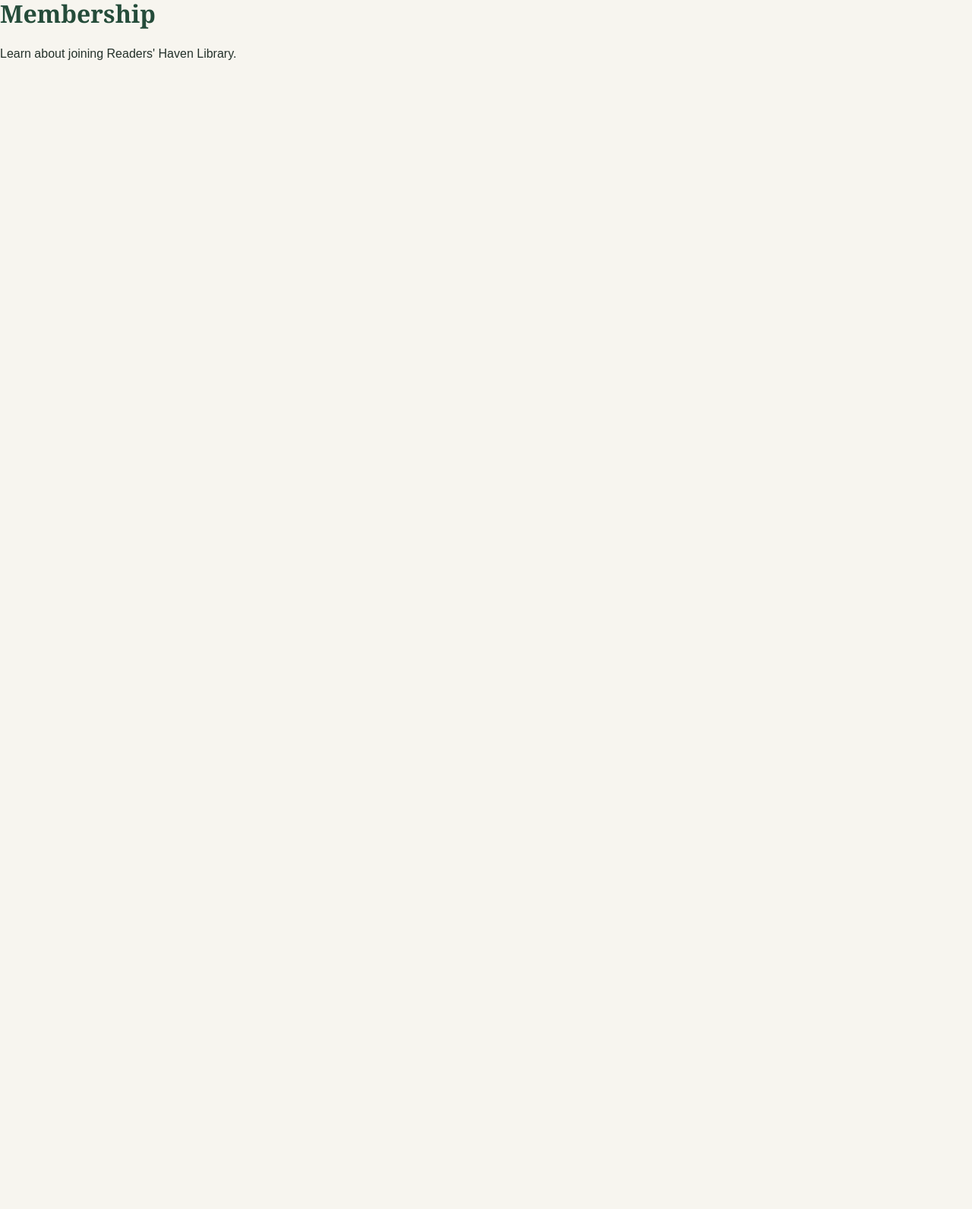
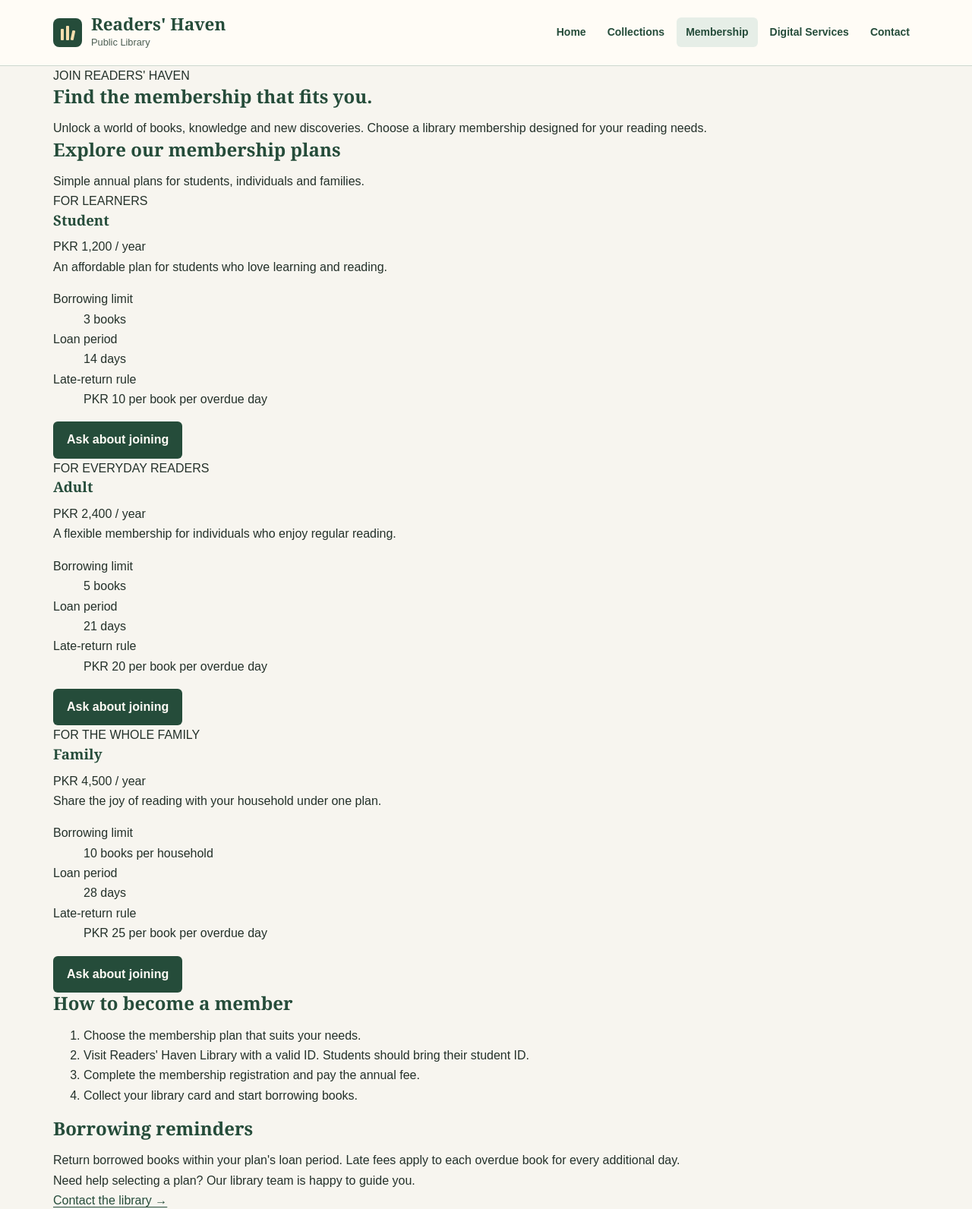
Before and after one commit to NoumanSyed70/readers-haven-library, a website: page src/membership.html in a window 1280 px wide. Shown: the top 1592 px of the page at 76% size. Before the commit the page ends 800 px from the top, so only its background shows below. Drawn offline with Linux system fonts and the light colour scheme.

Commit message:
Implement Membership page content

```diff
--- a/src/membership.html
+++ b/src/membership.html
@@ -1,13 +1,116 @@
+
 <!DOCTYPE html>
 <html lang="en">
 <head>
   <meta charset="UTF-8">
   <meta name="viewport" content="width=device-width, initial-scale=1.0">
-  <title>Membership | Readers' Haven Library</title>
+  <meta name="description" content="Compare Student, Adult and Family membership plans at Readers' Haven Public Library in Lahore.">
+  <title>Membership | Readers' Haven Public Library</title>
   <link rel="stylesheet" href="../styles/style.css">
 </head>
 <body>
-  <h1>Membership</h1>
-  <p>Learn about joining Readers' Haven Library.</p>
+  <a class="skip-link" href="#main-content">Skip to content</a>
+
+  <header class="site-header">
+    <div class="site-shell site-header-inner">
+      <a class="site-brand" href="./index.html">
+        <span class="site-brand-mark" aria-hidden="true"><i></i><i></i><i></i></span>
+        <span>
+          <strong class="site-brand-name">Readers' Haven</strong>
+          <span class="site-brand-label">Public Library</span>
+        </span>
+      </a>
+      <nav class="site-nav" aria-label="Main navigation">
+        <a href="./index.html">Home</a>
+        <a href="./collections.html">Collections</a>
+        <a href="./membership.html" aria-current="page">Membership</a>
+        <a href="./services.html">Digital Services</a>
+        <a href="./contact.html">Contact</a>
+      </nav>
+    </div>
+  </header>
+
+  <main id="main-content">
+    <section class="membership-hero">
+      <div class="site-shell">
+        <p class="membership-eyebrow">JOIN READERS' HAVEN</p>
+        <h1>Find the membership that fits you.</h1>
+        <p>Unlock a world of books, knowledge and new discoveries. Choose a library membership designed for your reading needs.</p>
+      </div>
+    </section>
+
+    <section class="site-shell membership-section" aria-labelledby="plans-title">
+      <div class="membership-heading">
+        <h2 id="plans-title">Explore our membership plans</h2>
+        <p>Simple annual plans for students, individuals and families.</p>
+      </div>
+
+      <div class="membership-grid">
+        <article class="membership-card">
+          <p class="membership-type">FOR LEARNERS</p>
+          <h3>Student</h3>
+          <p class="membership-price">PKR 1,200 <span>/ year</span></p>
+          <p class="membership-description">An affordable plan for students who love learning and reading.</p>
+          <dl class="membership-details">
+            <div><dt>Borrowing limit</dt><dd>3 books</dd></div>
+            <div><dt>Loan period</dt><dd>14 days</dd></div>
+            <div><dt>Late-return rule</dt><dd>PKR 10 per book per overdue day</dd></div>
+          </dl>
+          <a class="site-button" href="./contact.html">Ask about joining</a>
+        </article>
+
+        <article class="membership-card membership-card-featured">
+          <p class="membership-type">FOR EVERYDAY READERS</p>
+          <h3>Adult</h3>
+          <p class="membership-price">PKR 2,400 <span>/ year</span></p>
+          <p class="membership-description">A flexible membership for individuals who enjoy regular reading.</p>
+          <dl class="membership-details">
+            <div><dt>Borrowing limit</dt><dd>5 books</dd></div>
+            <div><dt>Loan period</dt><dd>21 days</dd></div>
+            <div><dt>Late-return rule</dt><dd>PKR 20 per book per overdue day</dd></div>
+          </dl>
+          <a class="site-button" href="./contact.html">Ask about joining</a>
+        </article>
+
+        <article class="membership-card">
+          <p class="membership-type">FOR THE WHOLE FAMILY</p>
+          <h3>Family</h3>
+          <p class="membership-price">PKR 4,500 <span>/ year</span></p>
+          <p class="membership-description">Share the joy of reading with your household under one plan.</p>
+          <dl class="membership-details">
+            <div><dt>Borrowing limit</dt><dd>10 books per household</dd></div>
+            <div><dt>Loan period</dt><dd>28 days</dd></div>
+            <div><dt>Late-return rule</dt><dd>PKR 25 per book per overdue day</dd></div>
+          </dl>
+          <a class="site-button" href="./contact.html">Ask about joining</a>
+        </article>
+      </div>
+    </section>
+
+    <section class="site-shell membership-info" aria-labelledby="joining-title">
+      <div>
+        <h2 id="joining-title">How to become a member</h2>
+        <ol class="membership-steps">
+          <li>Choose the membership plan that suits your needs.</li>
+          <li>Visit Readers' Haven Library with a valid ID. Students should bring their student ID.</li>
+          <li>Complete the membership registration and pay the annual fee.</li>
+          <li>Collect your library card and start borrowing books.</li>
+        </ol>
+      </div>
+      <div class="membership-note">
+        <h2>Borrowing reminders</h2>
+        <p>Return borrowed books within your plan's loan period. Late fees apply to each overdue book for every additional day.</p>
+        <p>Need help selecting a plan? Our library team is happy to guide you.</p>
+        <a href="./contact.html">Contact the library &rarr;</a>
+      </div>
+    </section>
+  </main>
+
+  <footer class="site-footer">
+    <div class="site-shell site-footer-inner">
+      <p>Readers' Haven Public Library</p>
+      <a href="./contact.html">Contact &amp; Feedback</a>
+    </div>
+  </footer>
 </body>
 </html>
```
